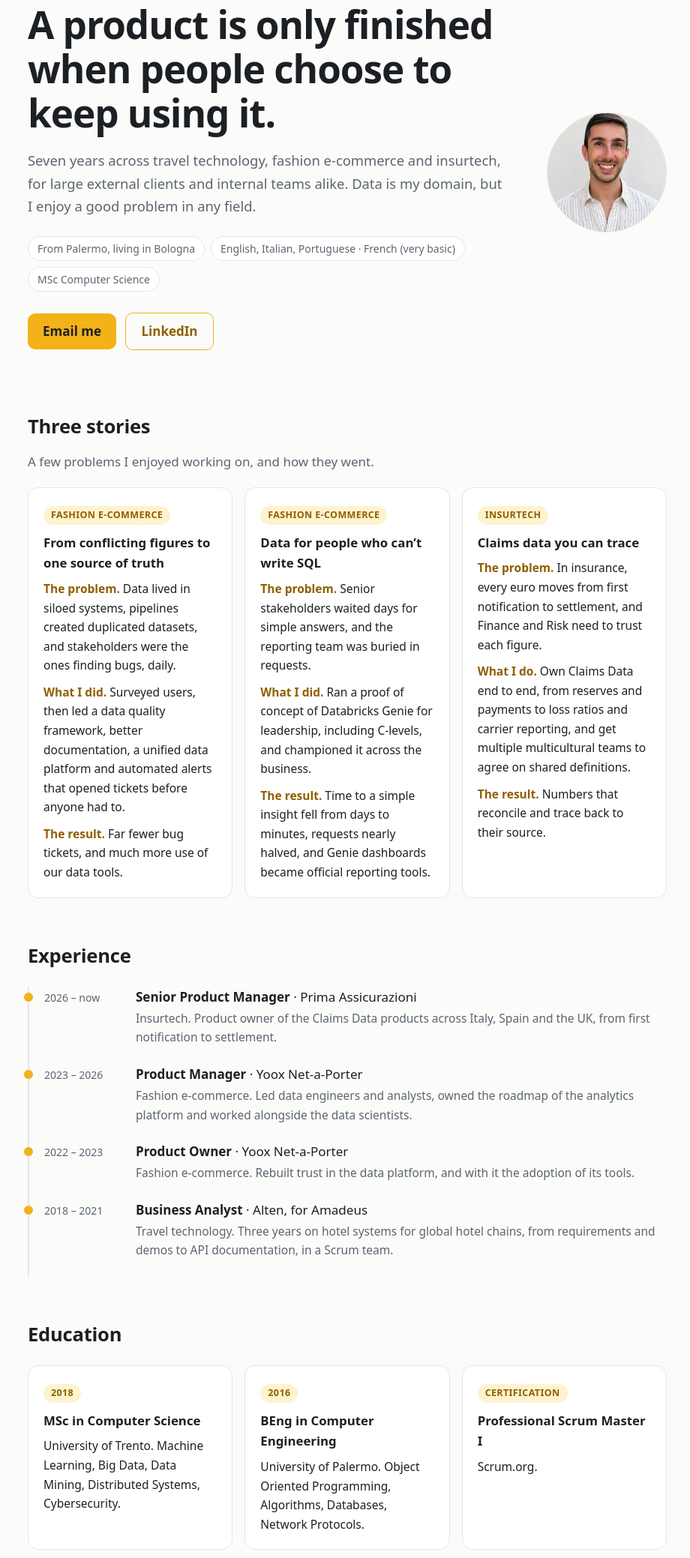
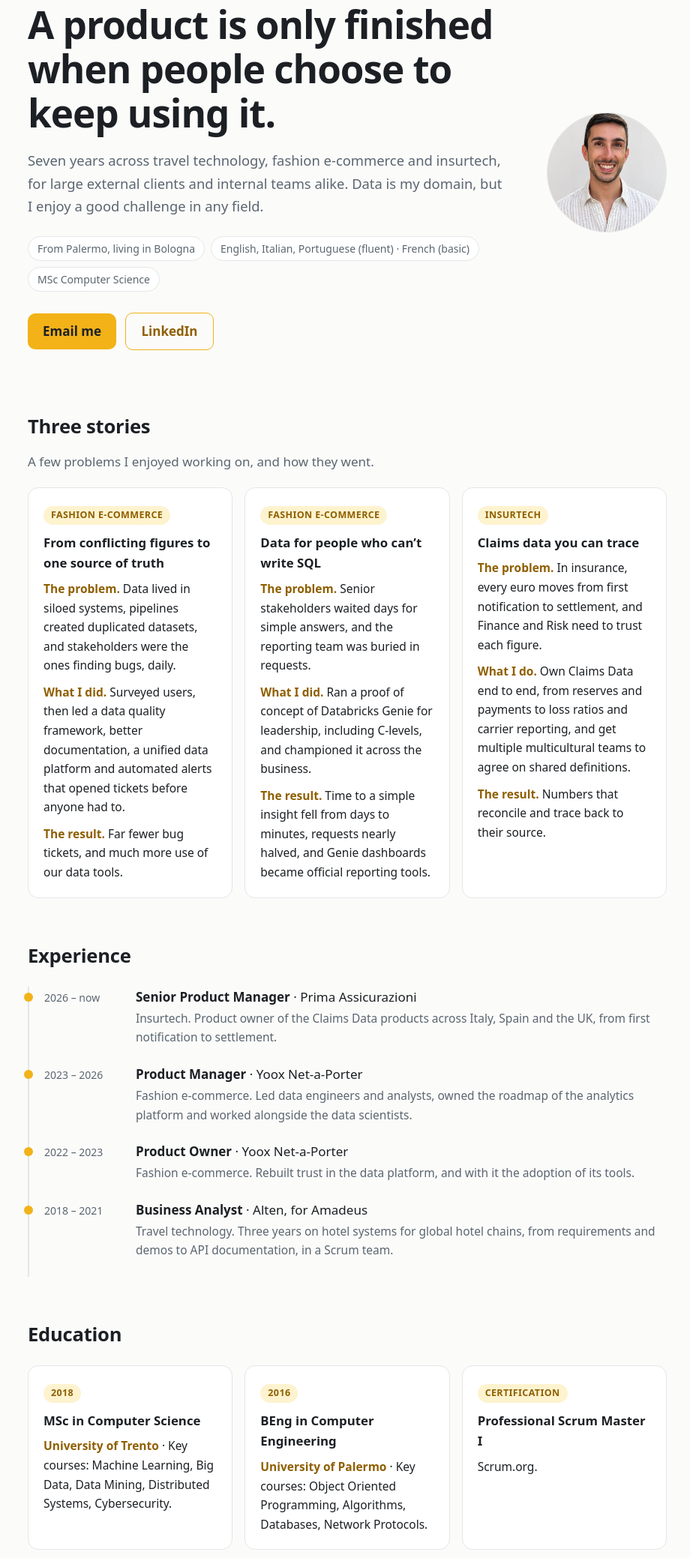
Before and after one commit to BondyeTheFirst/PersonalSite, a plain HTML site: page index.html in a window 1280 px wide. Shown: the part 182-2260 px from the top of the page at 75% size, without its empty margins (177-1097 px from the left). Drawn offline with Linux system fonts and the light colour scheme.

Commit message:
Version 2

```diff
--- a/index.html
+++ b/index.html
@@ -26,10 +26,10 @@
     <div>
       <p class="eyebrow">Senior Product Manager</p>
       <h1>A product is only finished when people choose to keep using it.</h1>
-      <p class="lead">Seven years across travel technology, fashion e-commerce and insurtech, for large external clients and internal teams alike. Data is my domain, but I enjoy a good problem in any field.</p>
+      <p class="lead">Seven years across travel technology, fashion e-commerce and insurtech, for large external clients and internal teams alike. Data is my domain, but I enjoy a good challenge in any field.</p>
       <div class="facts">
         <span>From Palermo, living in Bologna</span>
-        <span>English, Italian, Portuguese · French (very basic)</span>
+        <span>English, Italian, Portuguese (fluent) · French (basic)</span>
         <span>MSc Computer Science</span>
       </div>
       <p class="cta"><a class="btn" href="mailto:giulio.faldetta@gmail.com">Email me</a> <a class="btn ghost" href="https://www.linkedin.com/in/giulio-faldetta">LinkedIn</a></p>
@@ -79,8 +79,8 @@
 <section id="education" class="wrap">
   <h2>Education</h2>
   <div class="cards">
-    <div class="card"><span class="tag">2018</span><h3>MSc in Computer Science</h3><p>University of Trento. Machine Learning, Big Data, Data Mining, Distributed Systems, Cybersecurity.</p></div>
-    <div class="card"><span class="tag">2016</span><h3>BEng in Computer Engineering</h3><p>University of Palermo. Object Oriented Programming, Algorithms, Databases, Network Protocols.</p></div>
+    <div class="card"><span class="tag">2018</span><h3>MSc in Computer Science</h3><p><b>University of Trento</b> · Key courses: Machine Learning, Big Data, Data Mining, Distributed Systems, Cybersecurity.</p></div>
+    <div class="card"><span class="tag">2016</span><h3>BEng in Computer Engineering</h3><p><b>University of Palermo</b> · Key courses: Object Oriented Programming, Algorithms, Databases, Network Protocols.</p></div>
     <div class="card"><span class="tag">Certification</span><h3>Professional Scrum Master I</h3><p>Scrum.org.</p></div>
   </div>
 </section>
```
